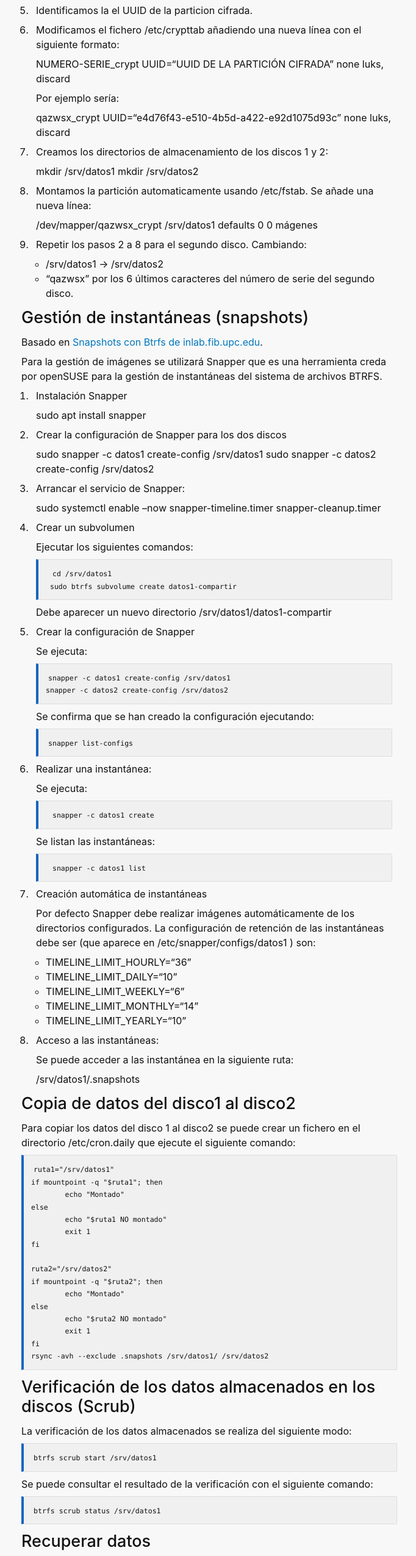
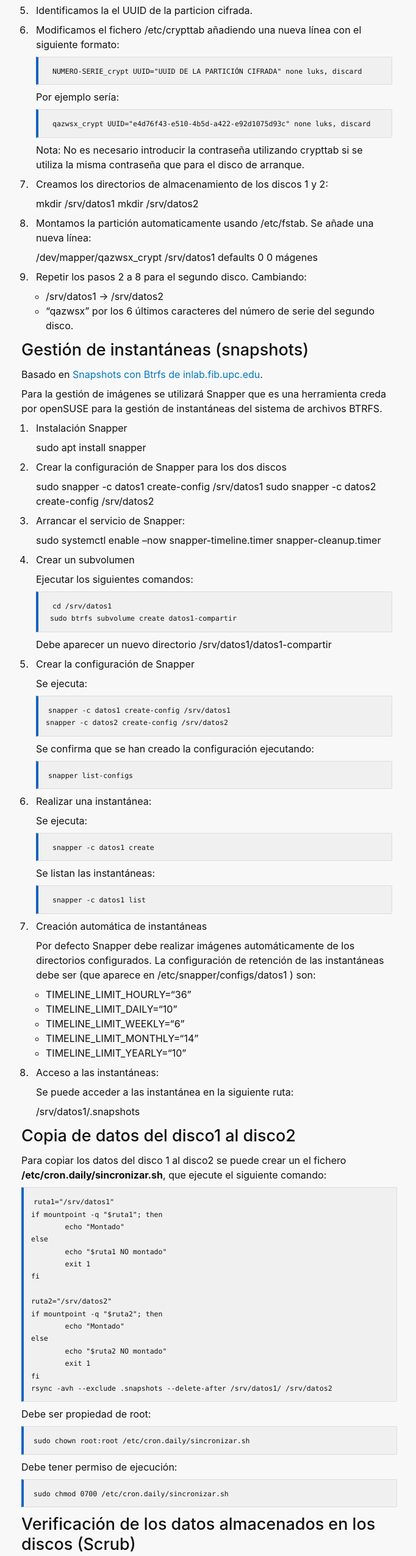
Before and after one commit to celticman/celticman.github.io, a plain HTML site: page notas_nas.html in a window 1280 px wide. Shown: the part 3226-5778 px from the top of the page at 61% size, without its empty margins (297-979 px from the left). Drawn offline with Linux system fonts and the light colour scheme.

Commit message:
Corrección fichero sincronizar.sh

```diff
--- a/notas_nas.html
+++ b/notas_nas.html
@@ -110,9 +110,10 @@
 </ul></li>
 <li><p>Identificamos la el UUID de la particion cifrada.</p></li>
 <li><p>Modificamos el fichero /etc/crypttab añadiendo una nueva línea con el siguiente formato:</p>
-<p>NUMERO-SERIE_crypt UUID=“UUID DE LA PARTICIÓN CIFRADA” none luks, discard</p>
+<pre><code> NUMERO-SERIE_crypt UUID=&quot;UUID DE LA PARTICIÓN CIFRADA&quot; none luks, discard</code></pre>
 <p>Por ejemplo sería:</p>
-<p>qazwsx_crypt UUID=“e4d76f43-e510-4b5d-a422-e92d1075d93c” none luks, discard</p></li>
+<pre><code> qazwsx_crypt UUID=&quot;e4d76f43-e510-4b5d-a422-e92d1075d93c&quot; none luks, discard</code></pre>
+<p>Nota: No es necesario introducir la contraseña utilizando crypttab si se utiliza la misma contraseña que para el disco de arranque.</p></li>
 <li><p>Creamos los directorios de almacenamiento de los discos 1 y 2:</p>
 <p>mkdir /srv/datos1 mkdir /srv/datos2</p></li>
 <li><p>Montamos la partición automaticamente usando /etc/fstab. Se añade una nueva línea:</p>
@@ -163,7 +164,7 @@ snapper -c datos2 create-config /srv/datos2</code></pre>
 <p>/srv/datos1/.snapshots</p></li>
 </ol>
 <h2 id="copia-de-datos-del-disco1-al-disco2">Copia de datos del disco1 al disco2</h2>
-<p>Para copiar los datos del disco 1 al disco2 se puede crear un fichero en el directorio /etc/cron.daily que ejecute el siguiente comando:</p>
+<p>Para copiar los datos del disco 1 al disco2 se puede crear un el fichero <strong>/etc/cron.daily/sincronizar.sh</strong>, que ejecute el siguiente comando:</p>
 <pre><code>ruta1=&quot;/srv/datos1&quot;
 if mountpoint -q &quot;$ruta1&quot;; then
         echo &quot;Montado&quot;
@@ -179,7 +180,11 @@ else
         echo &quot;$ruta2 NO montado&quot;
         exit 1
 fi
-rsync -avh --exclude .snapshots /srv/datos1/ /srv/datos2</code></pre>
+rsync -avh --exclude .snapshots --delete-after /srv/datos1/ /srv/datos2</code></pre>
+<p>Debe ser propiedad de root:</p>
+<pre><code>sudo chown root:root /etc/cron.daily/sincronizar.sh</code></pre>
+<p>Debe tener permiso de ejecución:</p>
+<pre><code>sudo chmod 0700 /etc/cron.daily/sincronizar.sh</code></pre>
 <h2 id="verificación-de-los-datos-almacenados-en-los-discos-scrub">Verificación de los datos almacenados en los discos (Scrub)</h2>
 <p>La verificación de los datos almacenados se realiza del siguiente modo:</p>
 <pre><code>btrfs scrub start /srv/datos1</code></pre>
@@ -217,6 +222,11 @@ rsync -avh --exclude .snapshots /srv/datos1/ /srv/datos2</code></pre>
     </code></pre>
 <p>Aplicar con el comando:</p>
 <pre><code>sudo netplan apply</code></pre>
+<h2 id="arrancar-servidor-ssh">Arrancar servidor SSH</h2>
+<p>Instalar servidor SSH:</p>
+<pre><code>sudo apt install ssh</code></pre>
+<p>Comprobar que se está ejecutando:</p>
+<pre><code>sudo systemctl status ssh</code></pre>
 <h2 id="anexo-no-usado">Anexo (no usado)</h2>
 <p>Las siguientes secciones se deja como referencia, pero no se usan por que como se explica anteriormente se prefiere un sistema formado por un disco maestro y un disco esclavo, pero indendientes.</p>
 <h3 id="creación-mirror-de-3-discos-btrfs-raid-1c3-con-cifrado-luks">Creación mirror de 3 discos BTRFS (Raid 1C3) con cifrado luks</h3>
```
Also changed, not shown: 1 other file.
